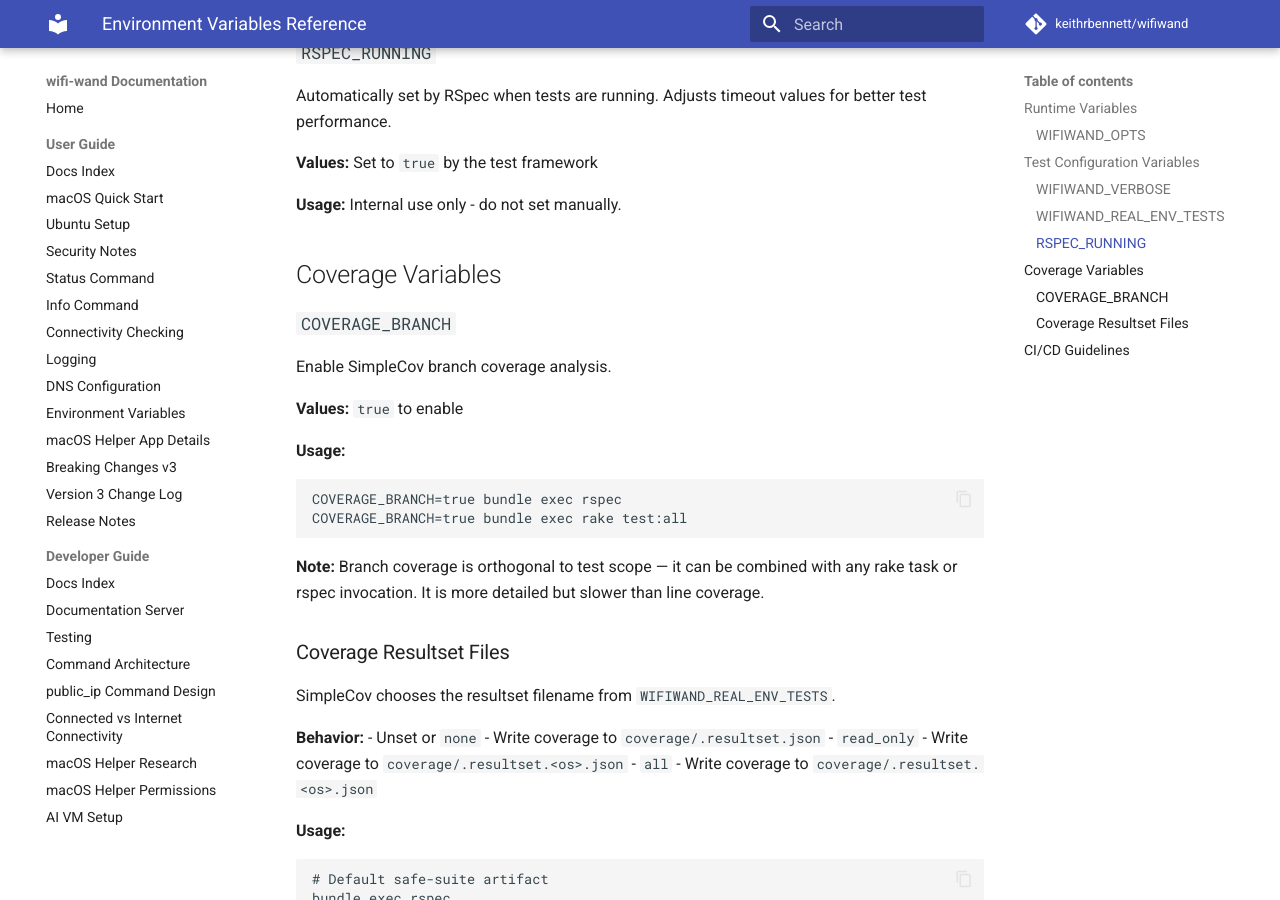
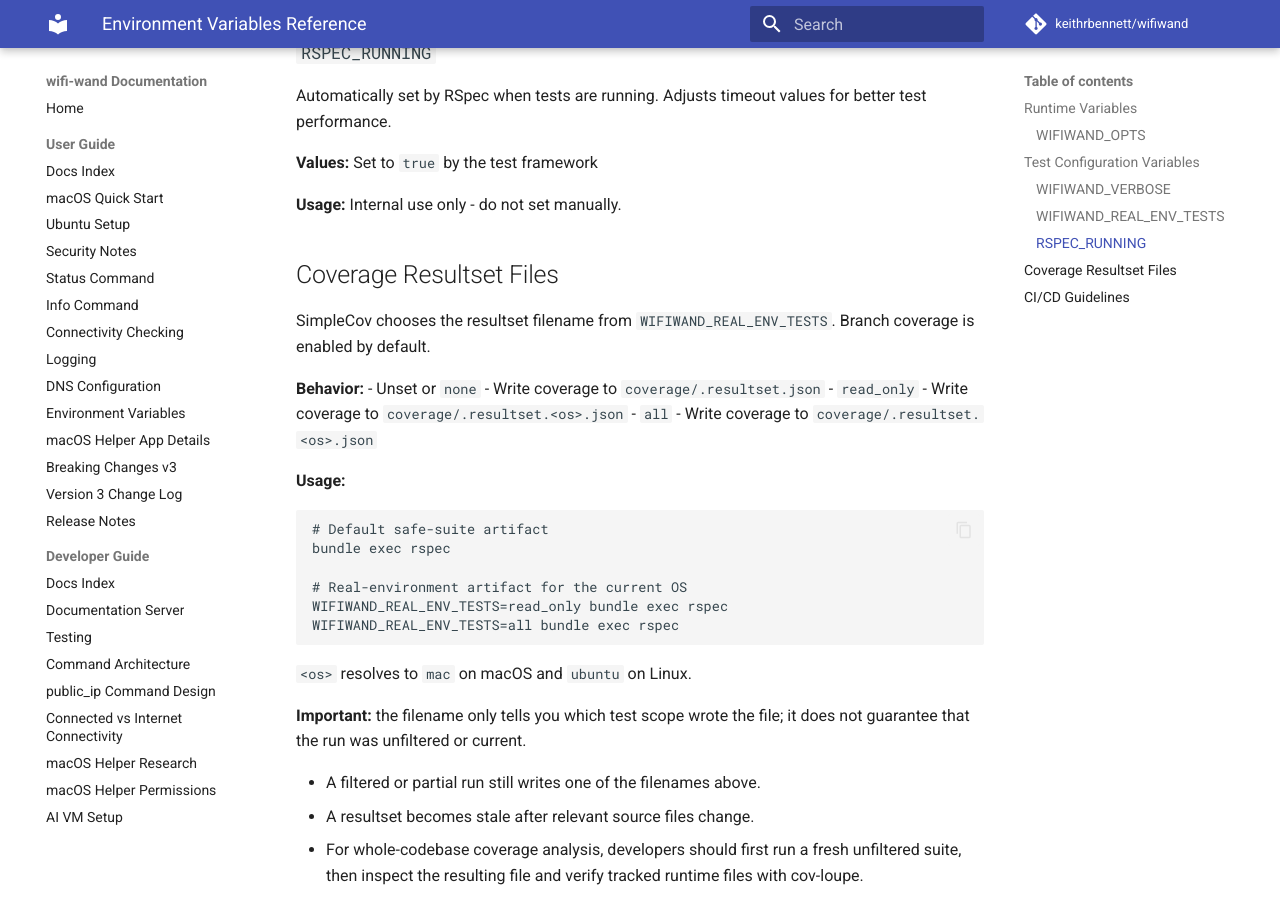
Before and after one commit to keithrbennett/wifiwand, an MkDocs documentation site: the page built from docs/ENVIRONMENT_VARIABLES.md, in a window 1280 px wide and 900 px high, scrolled down 2502 px. Built offline with MkDocs 1.6.1 and Material for MkDocs 9.7.7, drawn with Linux system fonts in a browser that asks for light colours; comment, search, counter and statistics services are not loaded.

Commit message:
Always collect branch coverage
Remove the COVERAGE_BRANCH environment variable as a test coverage
toggle and make SimpleCov collect branch coverage unconditionally. This
keeps coverage behavior consistent across local and CI-style safe runs
while removing a modifier that made resultsets harder to compare.

Update RSpec usage output, coverage specs, and maintainer docs to
describe branch coverage as standard behavior.

````diff
--- a/docs/ENVIRONMENT_VARIABLES.md
+++ b/docs/ENVIRONMENT_VARIABLES.md
@@ -121,26 +121,10 @@ Automatically set by RSpec when tests are running. Adjusts timeout values for be
 
 **Usage:** Internal use only - do not set manually.
 
-## Coverage Variables
-
-### `COVERAGE_BRANCH`
-
-Enable SimpleCov branch coverage analysis.
-
-**Values:** `true` to enable
-
-**Usage:**
-```bash
-COVERAGE_BRANCH=true bundle exec rspec
-COVERAGE_BRANCH=true bundle exec rake test:all
-```
-
-**Note:** Branch coverage is orthogonal to test scope — it can be combined with any rake task or rspec
-invocation. It is more detailed but slower than line coverage.
-
-### Coverage Resultset Files
+## Coverage Resultset Files
 
 SimpleCov chooses the resultset filename from `WIFIWAND_REAL_ENV_TESTS`.
+Branch coverage is enabled by default.
 
 **Behavior:**
 - Unset or `none` - Write coverage to `coverage/.resultset.json`
````
Also changed, not shown: AGENTS.md (+1 -2 lines), dev/docs/TESTING.md (+1 -3 lines), docs/CHANGELOG_V2_TO_V3.md (+1 -1 lines), 4 other files.
